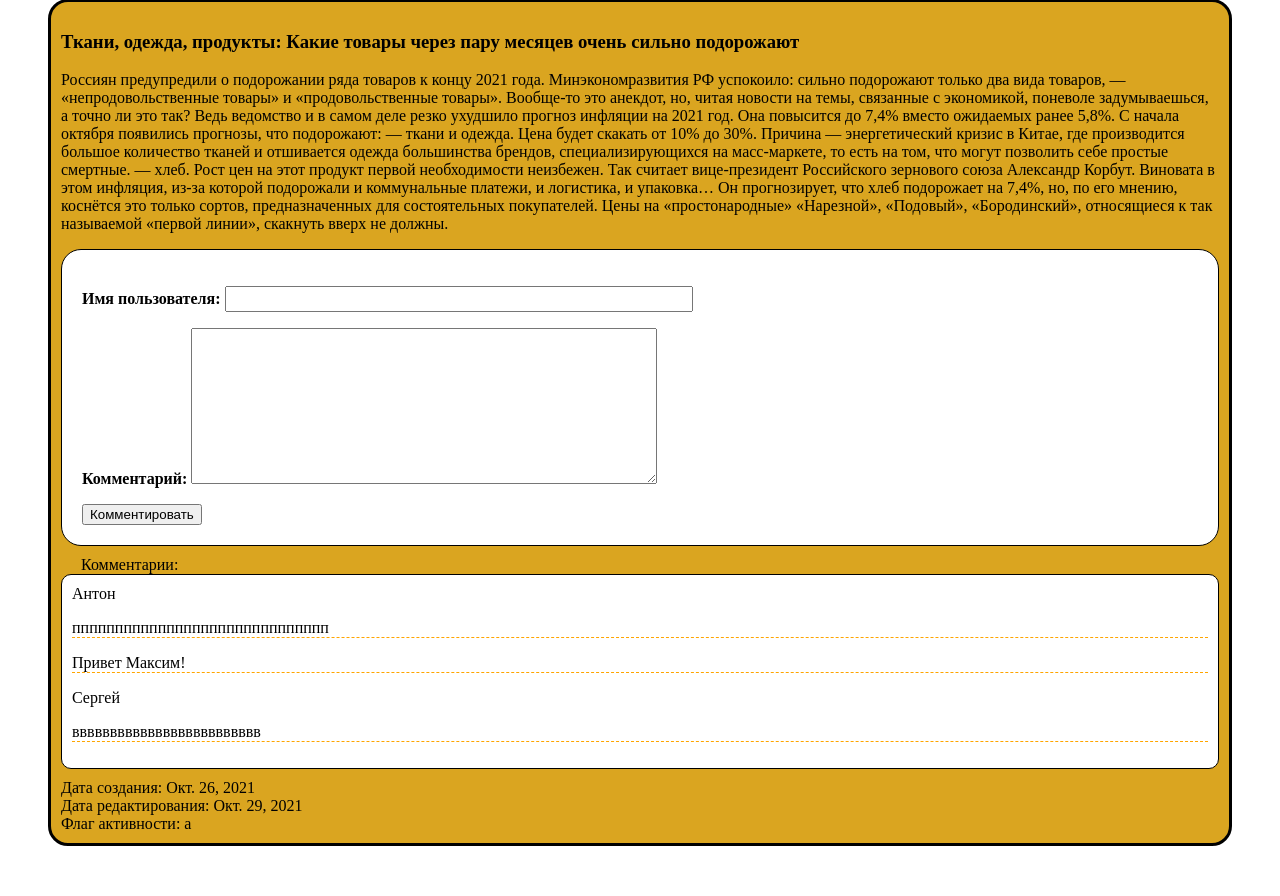
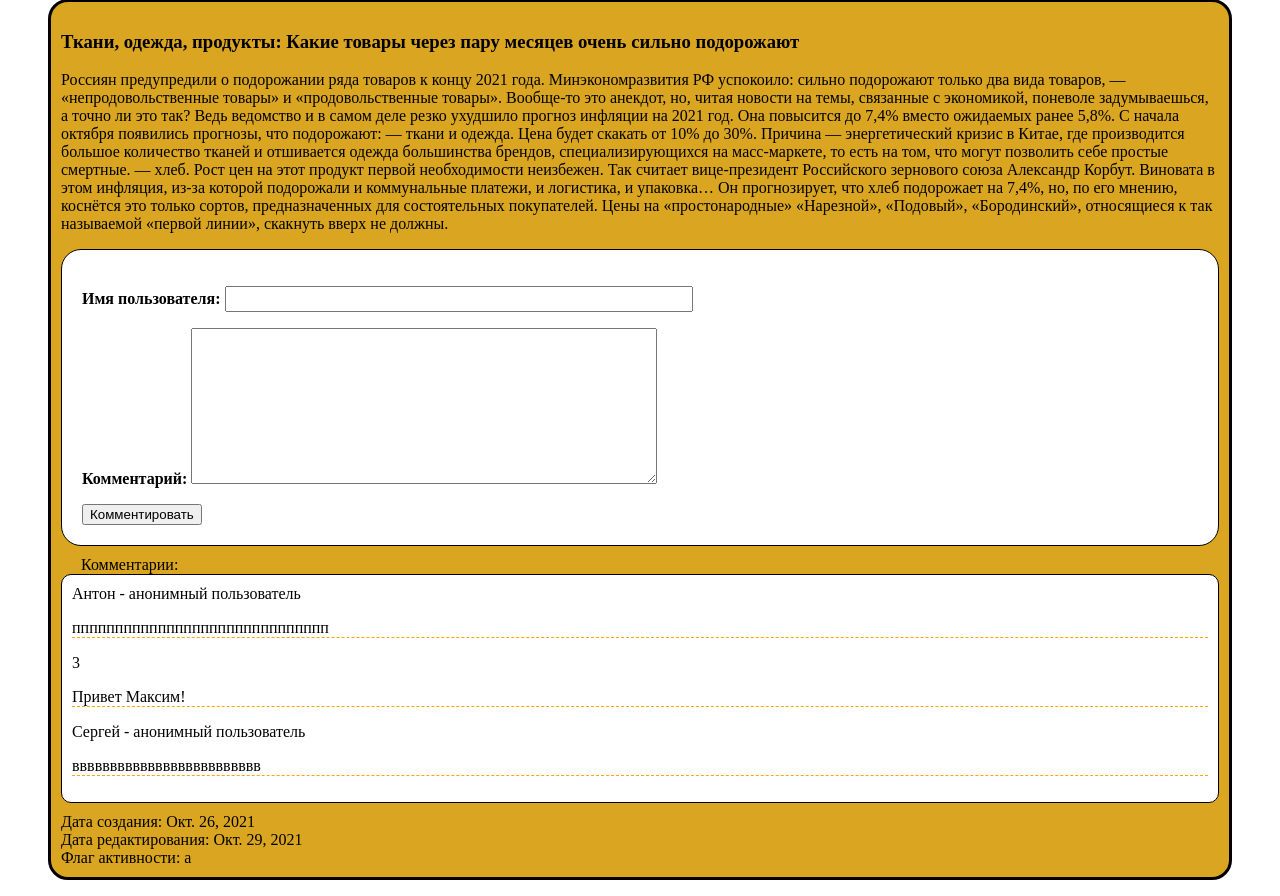
Before and after one commit to VadMaxOl/django-project-app-news, a Django app: page /1/comment_news/ in a window 1280 px wide. Shown: the part 105-1001 px from the top of the page. Before the commit the page ends 951 px from the top, so only its background shows below. Run offline with Django 3.2, Linux system fonts and the light colour scheme; data comes from the database, SQL or seed files in the repository; both versions use the stored data as it was after the commit.

Commit message:
fixed comments

```diff
--- a/app_news/templates/news/comment_news.html
+++ b/app_news/templates/news/comment_news.html
@@ -48,10 +48,17 @@
             <span style="padding: 20px">Комментарии:</span>
             <div style="display: block; padding: 10px; margin-bottom: 10px; background-color: white;
             border: 1px solid black; border-radius: 10px">
+
                 {% for comment in comment_news.comments_set.all %}
-                <span>{{ comment.name }}</span>
-                <p style="border-bottom: 1px dashed orange">{{ comment.text }}</p>
+                    {% if comment.user_id != Null %}
+                        <span>{{ comment.user_id }}</span>
+                        <p style="border-bottom: 1px dashed orange">{{ comment.text }}</p>
+                    {% else %}
+                        <span>{{ comment.name }} - анонимный пользователь</span>
+                        <p style="border-bottom: 1px dashed orange">{{ comment.text }}</p>
+                    {% endif %}
                 {% endfor %}
+
             </div>
             <div style="display: flex; justify-content: space-between; align-items: center;">
                 <div style="display: inline-block; width: 50%">
```
Also changed, not shown: db.sqlite3.
